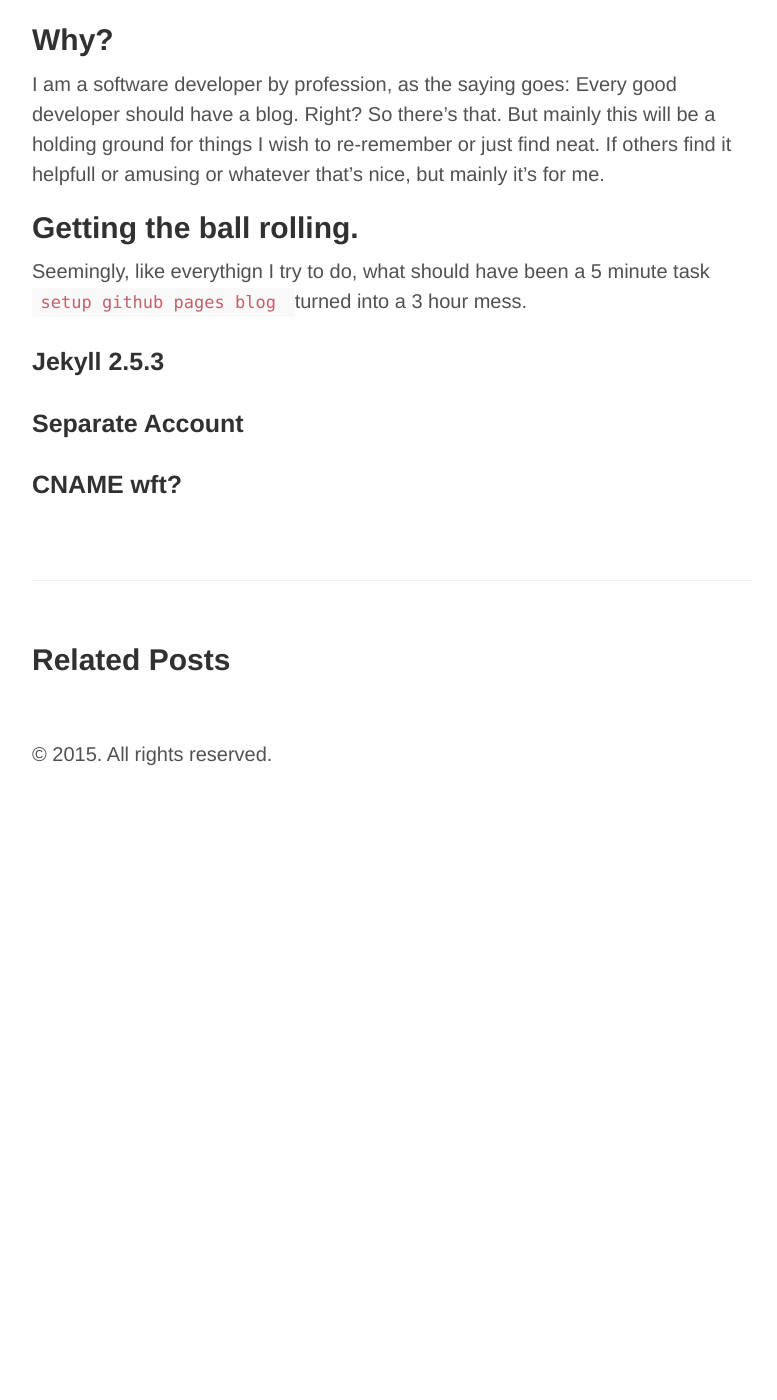
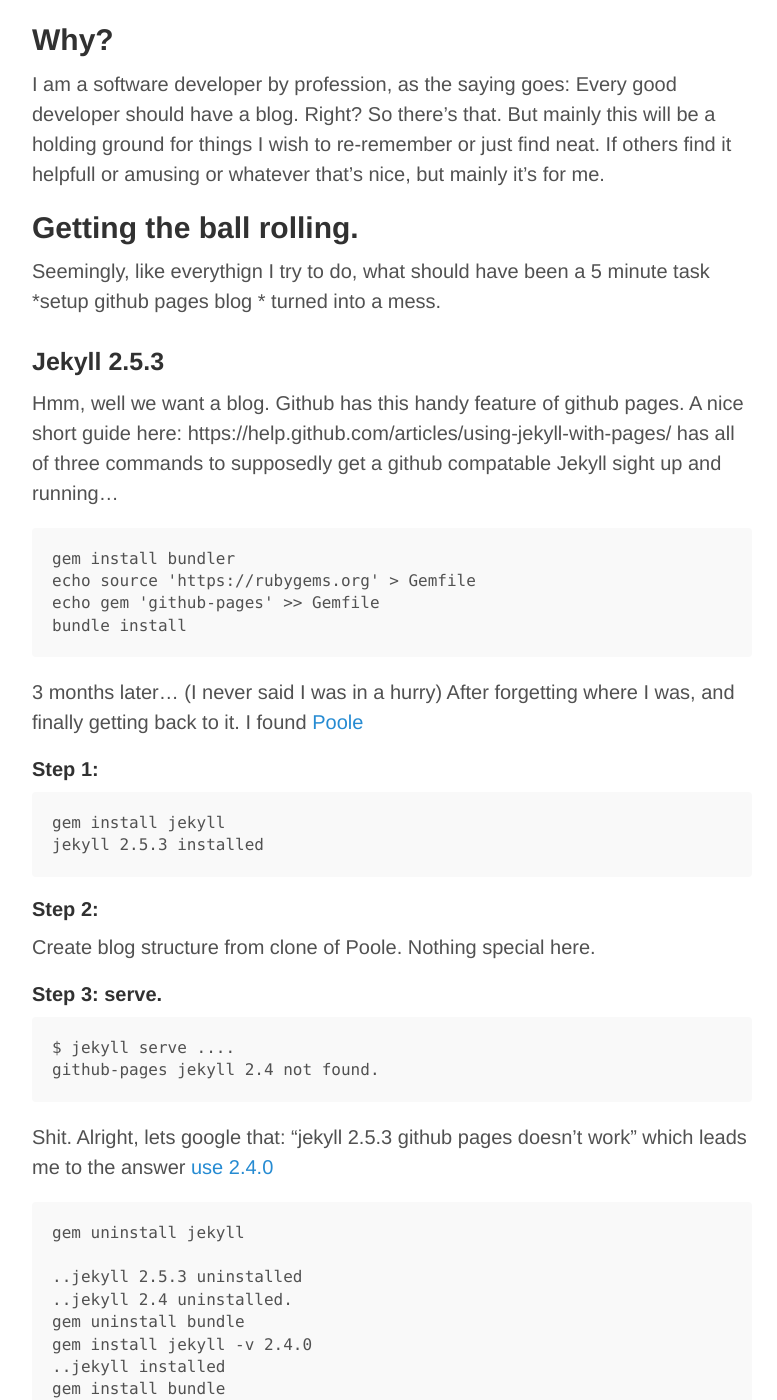
Before and after one commit to chaoticbrain/chaoticbrain.github.io, a Jekyll site: the page built from _posts/2015-05-09-github_pages.md, in a window 1280 px wide and 1400 px high, scrolled down 210 px. Shown: the whole window, without its empty margins (248-1025 px from the left). Built offline with Jekyll 4.4.1, drawn with Linux system fonts in a browser that asks for light colours; Markdown is read by kramdown in place of the engine named in the settings; before the commit the page ends 999 px from its top, so only the background shows below that; some of the changed text lies outside the part shown.

Commit message:
finished post.

````diff
--- a/_posts/2015-05-09-github_pages.md
+++ b/_posts/2015-05-09-github_pages.md
@@ -1,16 +1,81 @@
 ---
 layout: post
-title: Getting the balls rolling
+title: Getting the ball rolling
 ---
 
 ## Why?
 I am a software developer by profession, as the saying goes: Every good developer should have a blog. Right? So there's that.  But mainly this will be a holding ground for things I wish to re-remember or just find neat.  If others find it helpfull or amusing or whatever that's nice, but mainly it's for me.
 
 ## Getting the ball rolling.
-Seemingly, like everythign I try to do, what should have been a 5 minute task `setup github pages blog ` turned into a 3 hour mess.
+Seemingly, like everythign I try to do, what should have been a 5 minute task *setup github pages blog * turned into a mess.
 
 ### Jekyll 2.5.3
+Hmm, well we want a blog. Github has this handy feature of github pages.  A nice short guide here: https://help.github.com/articles/using-jekyll-with-pages/ has all of three commands to supposedly get a github compatable Jekyll sight up and running...
 
-### Separate Account
+```
+gem install bundler
+echo source 'https://rubygems.org' > Gemfile
+echo gem 'github-pages' >> Gemfile
+bundle install
+```
 
-### CNAME wft?
+3 months later... (I never said I was in a hurry)
+After forgetting where I was, and finally getting back to it. I found [Poole](https://github.com/poole/poole)
+
+#### Step 1:
+
+```
+gem install jekyll
+jekyll 2.5.3 installed
+```
+
+#### Step 2:
+
+Create blog structure from clone of Poole. Nothing special here.
+
+####Step 3: serve.
+
+```
+$ jekyll serve ....
+github-pages jekyll 2.4 not found.
+```
+Shit. Alright, lets google that: "jekyll 2.5.3 github pages doesn't work" which leads me to the answer [use 2.4.0](https://github.com/jekyll/jekyll/issues/3084)
+
+```
+gem uninstall jekyll
+
+..jekyll 2.5.3 uninstalled
+..jekyll 2.4 uninstalled.
+gem uninstall bundle
+gem install jekyll -v 2.4.0
+..jekyll installed
+gem install bundle
+
+bundle exec jekyll serve
+..Generating...
+                    done.
+..Server address: http://0.0.0.0:4000//
+  Server running... press ctrl-c to stop.
+```
+
+Yay!
+#### lesson learned:
+    Currently github-pages bundle requires the 2.4.0 version of jekyll and won't run if you have a higher version.  The Poole howto says to run `jekyll server` but github pages prefers that you use bundle to serve the site `bundle exec jekyll server` if you want to recreate the github environment.
+
+### Separate Account vs CNAME
+
+I decided that a separate accounts for the chaoticbrain work would be wise, and I wanted to own the username, so I quick ran through Github's signup for chaoticbrain and the pushed my clone to chaoticbrain.github.io.
+
+Then I followed the info to get my domain connected:
+
+[github's domain setup](http://help.github.com/articles/setting-up-a-custom-domain-with-github-pages/)
+[namecheap with github](http://davidensinger.com/2013/03/setting-the-dns-for-github-pages-on-namecheap/)
+
+And tried to use it:
+>Error 404.
+
+Ugh, now what.
+Checking chaoticbrain's email shows that I forgot to verify the email address with github.
+After verifying my blog is now up and running.
+
+Yay.  Now what do I do with it?
````
